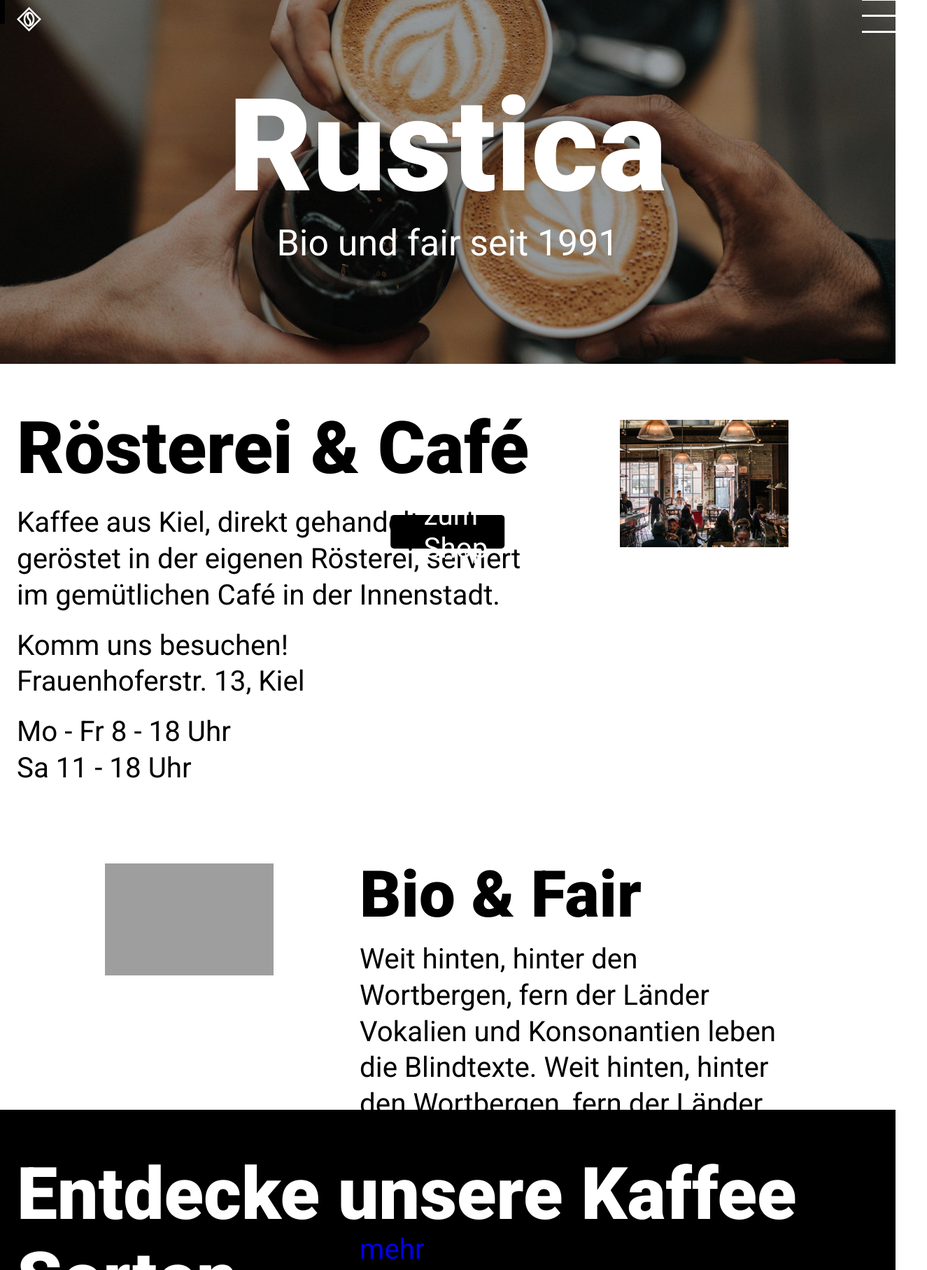
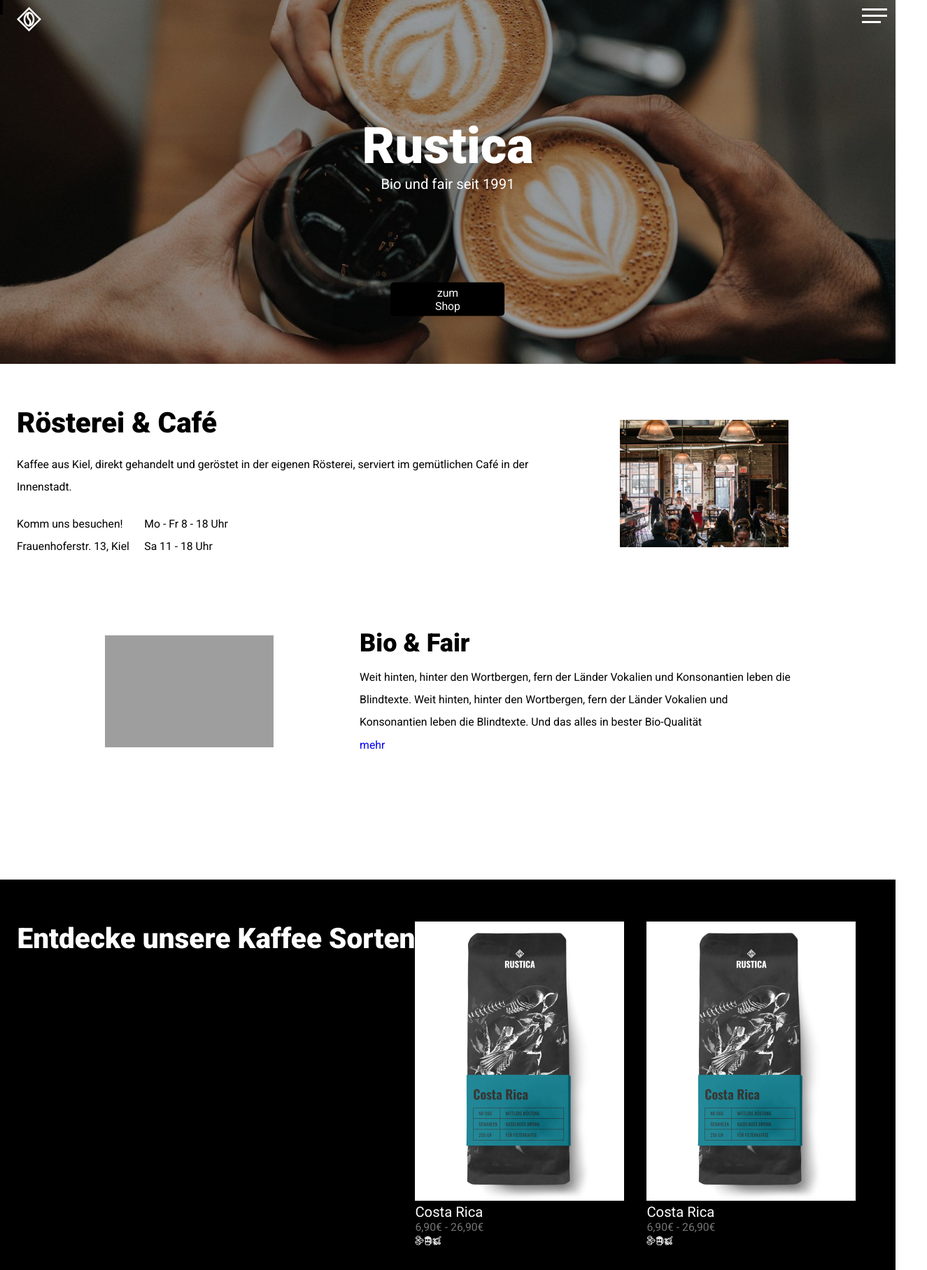
Before and after one commit to LissaRi/kaffeeroesterei, a website built with Parcel: page src/index.html in a window 1280 px wide. Shown: the top 1815 px of the page at 70% size, 1325 px wide, since content can reach past the window. Built offline with nearby package versions, Linux system fonts and the light colour scheme; grey boxes are pictures that could not be loaded.

Commit message:
changes font-sizes depending on 16px, modifies button-position, integrates responsive image in shop-section. Needs more styles and modification in size

```diff
--- a/src/css/abstracts/_variables.scss
+++ b/src/css/abstracts/_variables.scss
@@ -17,15 +17,15 @@
 
 // Fontsizes
 
-$font-size-h1: 9.6rem;
-$font-size-h2: 4.8rem;
-$font-size-h3: 4.2rem;
-$font-size-bodytext: 1.8rem;
-$font-size-h1-mobil: 6.4rem;
-$font-size-h2-mobil: 3.6rem;
-$font-size-h3-mobil: 3.2rem;
-$font-size-subhead-mobil: 1.8rem;
-$font-size-bodytext-mobil: 1.4rem;
+$font-size-h1: 6rem;
+$font-size-h2: 3rem;
+$font-size-h3: 2.625rem;
+$font-size-bodytext: 1.125rem;
+$font-size-h1-mobil: 4rem;
+$font-size-h2-mobil: 2.25rem;
+$font-size-h3-mobil: 2rem;
+$font-size-subhead-mobil: 1.125rem;
+$font-size-bodytext-mobil: 0.875rem;
 
 
 .box_h2 {
--- a/src/css/base/_base.scss
+++ b/src/css/base/_base.scss
@@ -5,34 +5,33 @@
 }
 
 html {
-  font-size: 62.5%; // 1rem=10px
 
   @include respond(media-small) {
-    font-size: 1.4rem;
+    font-size: 0.875rem;
   }
 
   @include respond(media-700) {
-    font-size: 1.4rem;
+    font-size: 0.875rem;
   }
 
   @include respond(media-741) {
-    font-size: 1.4rem;
+    font-size: 0.875rem;
   }
 
   @include respond(media-medium) {
-    font-size: 1.4rem;
+    font-size: 0.875rem;
   }
 
   @include respond(media-large) {
-    font-size: 1.8rem;
+    font-size: 1.125rem;
   }
 
   @include respond(media-xl) {
-    font-size: 1.8rem;
+    font-size: 1.125rem;
   }
 
   @include respond(media-xxl) {
-    font-size: 1.8rem;
+    font-size: 1.125rem;
   }
 
 
--- a/src/css/components/_boxes.scss
+++ b/src/css/components/_boxes.scss
@@ -130,7 +130,7 @@
 }
 
 .section_shop {
-    height: 910px;
+    height: auto;
     background-color: $color-black;
 }
 
@@ -227,6 +227,7 @@
     linear-gradient(0deg, rgba(0, 0, 0, 0.5), rgba(0, 0, 0, 0.5));
     background-size: cover;
     background-position: center;
+
     width: 100%;
     min-height: 20vh;
     height: 50vh;
@@ -269,7 +270,7 @@
 }
 
 .section_coffee-content {
-    height: 800px;
+    height: auto;
 }
 
 .box_h2 {
@@ -318,6 +319,8 @@
         height:123px;
 
         @include respond (media-small) {
+            display: flex;
+            align-items: center;
 
         }
 
@@ -331,6 +334,10 @@
 
         .text_herkunft {
 
+            @include respond(media-small) {
+                margin-left: 33px;
+                flex-direction: column;
+            }
 
 
         }
--- a/src/css/components/_buttons.scss
+++ b/src/css/components/_buttons.scss
@@ -40,7 +40,8 @@
     align-items: center;
 
     padding: 15px 45px;
-
+    margin-top: 55px;
+    margin-bottom: 87px;
 
     width: 163px; //45%
     height: 48px;
@@ -59,7 +60,9 @@
     text-decoration: none;
 
     @include respond (media-small) {
-        transform: translate(-35%, 0%);
+        margin-top: 75px;
+        margin-bottom: 0px;
+        transform: translate(-20%, 0%);
 
     }
 }
@@ -68,11 +71,14 @@
     display: flex;
     flex-direction: column;
     align-self: flex-end;
+
     padding: 15px 45px;
+
 
     width: 182px;
     height: 48px;
-    transform: translate(50%, 0%);
+    transform: translate(50%, -50%);
+
 
     border: 3px solid #FFFFFF;
     box-sizing: border-box;
--- a/src/css/layout/_navigation.scss
+++ b/src/css/layout/_navigation.scss
@@ -8,6 +8,7 @@
         top: 21px;
         right: 25px;
         z-index: 2000;
+
 
         cursor: pointer;
     }
@@ -26,7 +27,7 @@
         text-align: left;
         padding-left: 60px;
         padding-top: 251px;
-        position: fixed;
+        position: absolute;
         z-index: 1500;
         opacity: 0;
         width: 0;
@@ -41,7 +42,7 @@
     }
 
     &_item {
-        margin: 2rem;
+        margin: 1rem;
 
     }
 
@@ -70,17 +71,19 @@
 
     &_checkbox:checked + &_button &_icon {
         background-color: transparent;
+
     }
 
     &_checkbox:checked + &_button &_icon::before {
         top: 0;
         transform: rotate(45deg);
+        width:2rem;
     }
 
     &_checkbox:checked + &_button &_icon::after {
         top: 0;
         transform: rotate(-45deg);
-        width: 3rem;
+        width: 2rem;
     }
 
     &_icon {
@@ -88,7 +91,7 @@
         &,
         &::before,
         &::after {
-            width: 3rem;
+            width: 2rem;
             height: 3px;
             background-color: $color-white;
             display: inline-block;
@@ -102,14 +105,14 @@
         }
 
         &::before {
-            top: -.8rem;
+            top: -.5rem;
             left: 0;
         }
 
             &::after {
-            top: .8rem;
+            top: .5rem;
             left: 0;
-            width: 2rem;
+            width: 1.5rem;
         }
     }
 
--- a/src/index.html
+++ b/src/index.html
@@ -82,22 +82,20 @@
 
       </section>
 
-        <section class="section_shop">
-          <div class="box_shop">
+      <section class="section_shop">
+        <div class="box_shop">
 
-            <h2>Entdecke unsere Kaffee Sorten</h2>
+          <h2>Entdecke unsere Kaffee Sorten</h2>
 
 
               <div class="shop_coffee_variety">
                 <ul>
-                  <li> <!--  <picture class="shop_coffee_variety_Costa_Rica">
-                        <source srcset="../src/images/FEND_coffee_costa-rica-2.jpg.jpg 1x, ../src/images/FEND_coffee_costa-rica-2_big 2x"
+                  <li>  <picture class="shop_coffee_variety_Costa_Rica">
+                        <source srcset="images/FEND_coffee_costa-rica-2.jpg 1x, images/FEND_coffee_costa-rica-2_big.jpg 2x"
                                 media="(min-width:43.75em)">
-                        <img srcset="../src/images/FEND_coffee_costa-rica-2.jpg 1x, ../src/images/FEND_coffee_costa-rica-2_big 2x" alt="Abbildung einer 250-Gramm-Packung
+                        <img srcset="images/FEND_coffee_costa-rica-2.jpg 1x, images/FEND_coffee_costa-rica-2_big.jpg 2x" alt="Abbildung einer 250-Gramm-Packung
                                                                                                                                         Kaffee aus Costa Rica">
-                  </picture>-->
-
-                  <img class="shop_coffee_variety_Costa_Rica" src="../src/images/FEND_coffee_costa-rica-2.jpg" alt="Abbildung einer 250-Gramm-Packung Kaffee aus Costa Rica"></li>
+                        </picture></li>
                   <li class="shop_coffee_variety_package">Costa Rica</li>
                   <li class="shop_coffee_variety_price"> 6,90€ - 26,90€</li>
                   <li class="shop_coffee_variety_icons">
@@ -109,7 +107,12 @@
 
               <div class="shop_coffee_variety">
                 <ul>
-                  <li><img class="shop_coffee_variety_Costa_Rica" src="../src/images/FEND_coffee_costa-rica-2.jpg" alt="Abbildung einer 250-Gramm-Packung Kaffee aus Costa Rica"></li>
+                  <li>  <picture class="shop_coffee_variety_Costa_Rica">
+                    <source srcset="images/FEND_coffee_costa-rica-2.jpg 1x, images/FEND_coffee_costa-rica-2_big.jpg 2x"
+                            media="(min-width:43.75em)">
+                    <img srcset="images/FEND_coffee_costa-rica-2.jpg 1x, images/FEND_coffee_costa-rica-2_big.jpg 2x" alt="Abbildung einer 250-Gramm-Packung
+                                                                                                                                    Kaffee aus Costa Rica">
+                    </picture></li>
                   <li class="shop_coffee_variety_package">Costa Rica</li>
                   <li class="shop_coffee_variety_price"> 6,90€ - 26,90€</li>
                   <li class="shop_coffee_variety_icons">
@@ -121,7 +124,12 @@
 
               <div class="shop_coffee_variety">
                 <ul>
-                  <li><img class="shop_coffee_variety_Costa_Rica" src="../src/images/FEND_coffee_costa-rica-2.jpg" alt="Abbildung einer 250-Gramm-Packung Kaffee aus Costa Rica"></li>
+                  <li>  <picture class="shop_coffee_variety_Costa_Rica">
+                    <source srcset="images/FEND_coffee_costa-rica-2.jpg 1x, images/FEND_coffee_costa-rica-2_big.jpg 2x"
+                            media="(min-width:43.75em)">
+                    <img srcset="images/FEND_coffee_costa-rica-2.jpg 1x, images/FEND_coffee_costa-rica-2_big.jpg 2x" alt="Abbildung einer 250-Gramm-Packung
+                                                                                                                                    Kaffee aus Costa Rica">
+                    </picture></li>
                   <li class="shop_coffee_variety_package">Costa Rica</li>
                   <li class="shop_coffee_variety_price"> 6,90€ - 26,90€</li>
                   <li class="shop_coffee_variety_icons">
@@ -133,7 +141,12 @@
 
               <div class="shop_coffee_variety">
                 <ul>
-                  <li> <img class="shop_coffee_variety_Costa_Rica" src="../src/images/FEND_coffee_costa-rica-2.jpg" alt="Abbildung einer 250-Gramm-Packung Kaffee aus Costa Rica"></li>
+                  <li>  <picture class="shop_coffee_variety_Costa_Rica">
+                    <source srcset="images/FEND_coffee_costa-rica-2.jpg 1x, images/FEND_coffee_costa-rica-2_big.jpg 2x"
+                            media="(min-width:43.75em)">
+                    <img srcset="images/FEND_coffee_costa-rica-2.jpg 1x, images/FEND_coffee_costa-rica-2_big.jpg 2x" alt="Abbildung einer 250-Gramm-Packung
+                                                                                                                                    Kaffee aus Costa Rica">
+                    </picture></li>
                   <li class="shop_coffee_variety_package">Costa Rica</li>
                   <li class="shop_coffee_variety_price"> 6,90€ - 26,90€</li>
                   <li class="shop_coffee_variety_icons">
@@ -143,7 +156,7 @@
                 </ul>
               </div>
 
-          </div>
+        </div>
           <div class="shop_btn"><a href="#" class="button_hell">alle Produkte</a></div>
       </section>
 
@@ -156,8 +169,6 @@
           <div class="container11_link"><a href="#">mehr</a></div>
 
         </div>
-
-
 
       </section>
 
```
